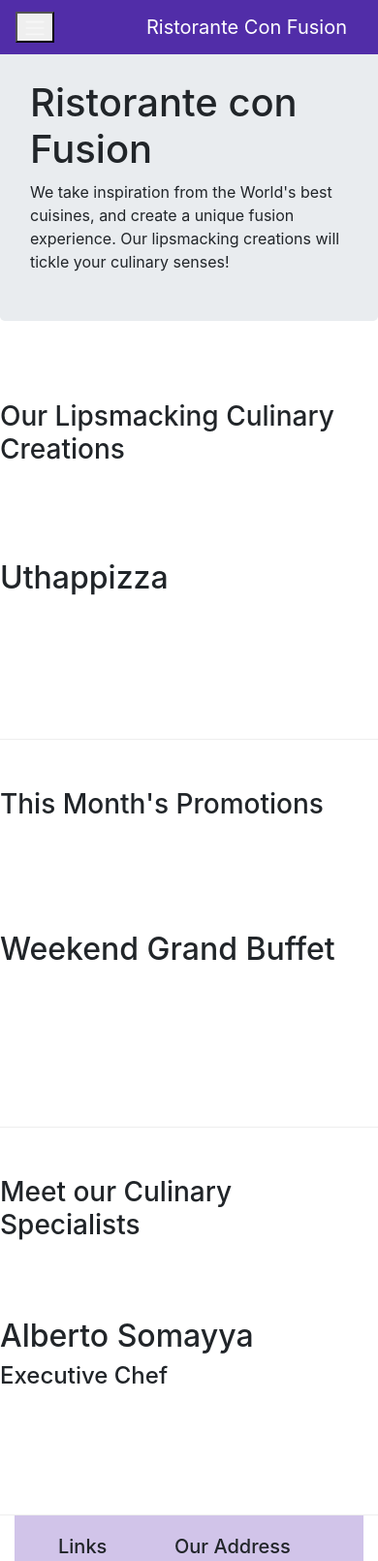
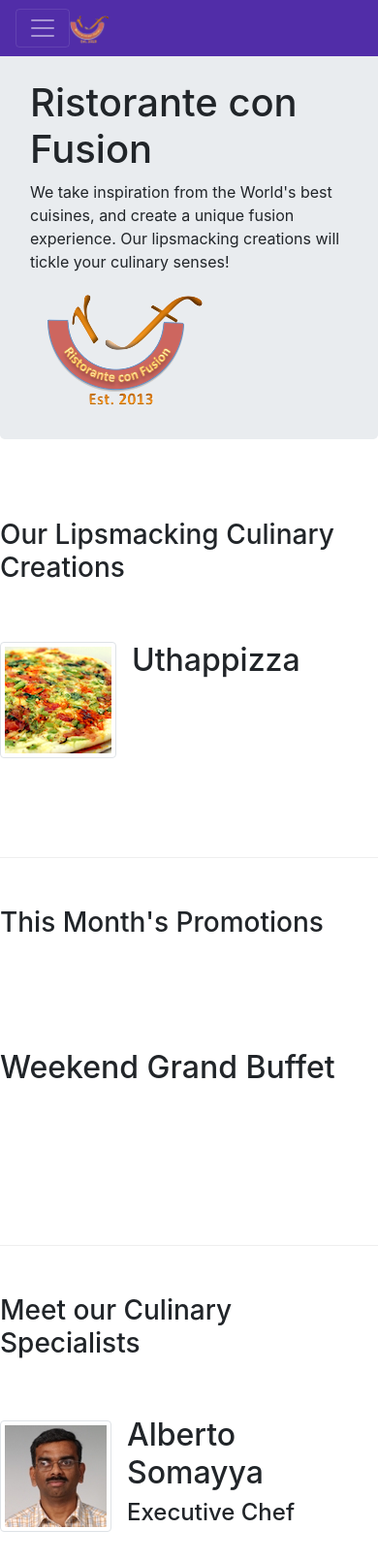
Before and after one commit to SuperiorBean/conFusion, a website: page index.html in a window 390 px wide. Shown: the top 1610 px of the page at 97% size. Drawn offline with nearby package versions, Linux system fonts and the light colour scheme.

Commit message:
Images and Media

```diff
--- a/index.html
+++ b/index.html
@@ -25,10 +25,10 @@
 <body>
     <nav class="navbar navbar-dark navbar-expand-sm fixed-top">
         <div class="container">
-            <button class="navbar-toggle" type="button" data-toggle="collapse" data-target="#Navbar">
+            <button class="navbar-toggler" type="button" data-toggle="collapse" data-target="#Navbar">
                 <span class="navbar-toggler-icon"></span>
             </button>
-            <a class="navbar-brand" href="#">Ristorante Con Fusion</a>
+            <a class="navbar-brand mr-auto" href="#"><img src="img/logo.png" height="30" width="41"></a>
             <div class="collapse navbar-collapse" id="Navbar">
                 <ul class="navbar-nav mr-auto">
                     <li class="nav-item active"><a class="nav-link" href="#"><span class="fa fa-home fa-lg"></span>
@@ -54,7 +54,8 @@
                         experience.
                         Our
                         lipsmacking creations will tickle your culinary senses!</p>
-                    <div class="col col-sm col-md">
+                    <div class="col-12 col-sm align-self-center">
+                        <img src="img/logo.png" class="img-fluid">
                     </div>
                 </div>
             </div>
@@ -68,11 +69,18 @@
                     <h3>Our Lipsmacking Culinary Creations</h3>
                 </div>
                 <div class="col col-sm order-sm-first col-md">
-                    <h2>Uthappizza</h2>
-                    <p class="d-none d-sm-block">A unique combination of Indian Uthappam (pancake) and Italian pizza,
+                    <div class="media">
+                        <img class="d-flex mr-3 img-thumbnail align-self-center" src="img/uthappizza.png"
+                            alt="Uthappizza">
+                        <div class="media-body">
+                            <h2 class="media-body">Uthappizza</h2>
+                            <p class="d-none d-sm-block">A unique combination of Indian Uthappam (pancake) and Italian
+                                pizza,
                                 topped with Cerignola
                                 olives,
                                 ripe vine cherry tomatoes, Vidalia onion, Guntur chillies and Buffalo Paneer.</p>
+                        </div>
+                    </div>
                 </div>
             </div>
 
@@ -96,13 +104,20 @@
                     <h3>Meet our Culinary Specialists</h3>
                 </div>
                 <div class="col col-sm order-sm-first col-md">
-                    <h2>Alberto Somayya</h2>
+                    <div class="media">
+                        <img class="d-flex mr-3 img-thumbnail align-self-center" src="img/alberto.png"
+                            alt="Alberto Somayya">
+                        <div class="media-body">
+                            <h2 class="mt-0">Alberto Somayya</h2>
                             <h4>Executive Chef</h4>
                             <p class="d-none d-sm-block">Award winning three-star Michelin chef with wide International
                                 experience having worked closely
                                 with
-                        whos-who in the culinary world, he specializes in creating mouthwatering Indo-Italian fusion
+                                whos-who in the culinary world, he specializes in creating mouthwatering Indo-Italian
+                                fusion
                                 experiences. </p>
+                        </div>
+                    </div>
                 </div>
             </div>
         </div>
```
Also changed, not shown: aboutus.html (+4 -3 lines), contactus.html (+3 -2 lines), img/alberto.png (added), img/buffet.png (added), img/logo.png (added), img/uthappizza.png (added). Lines whose indentation alone changed are shown as unchanged.
